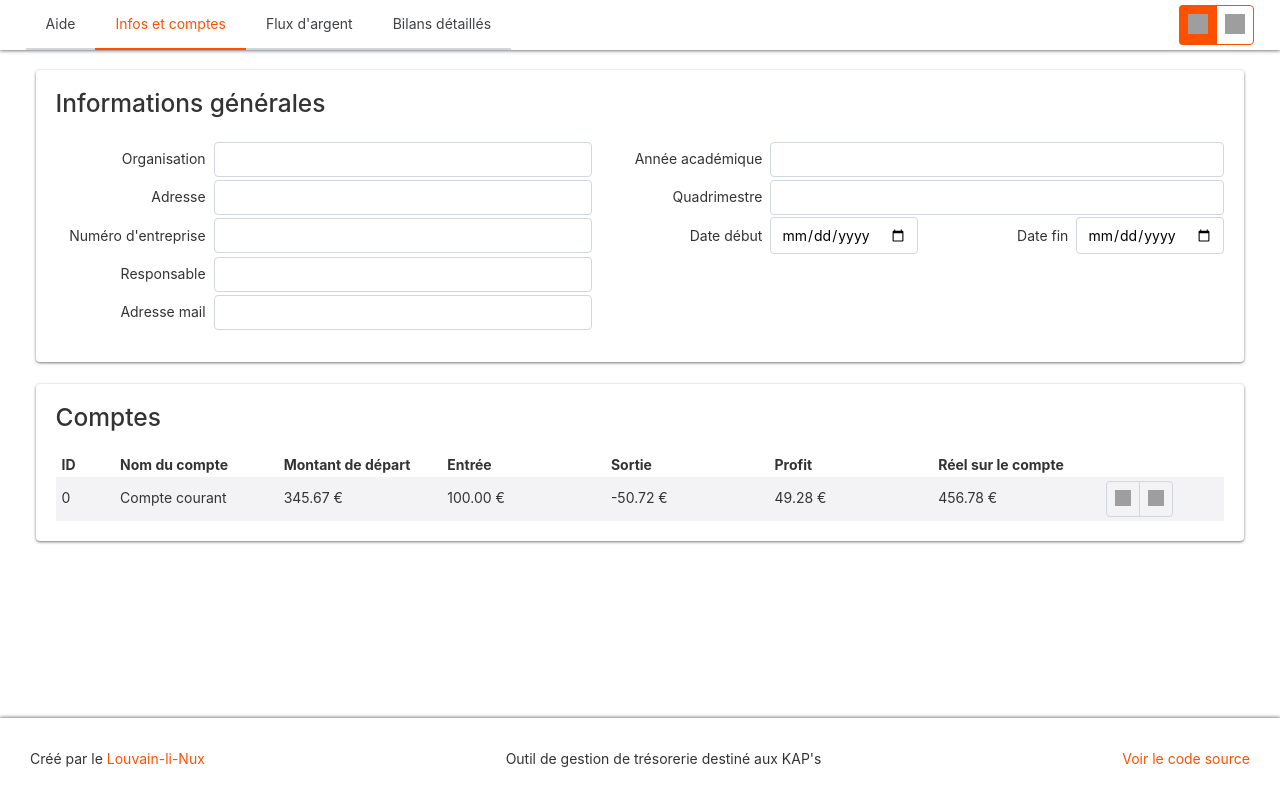
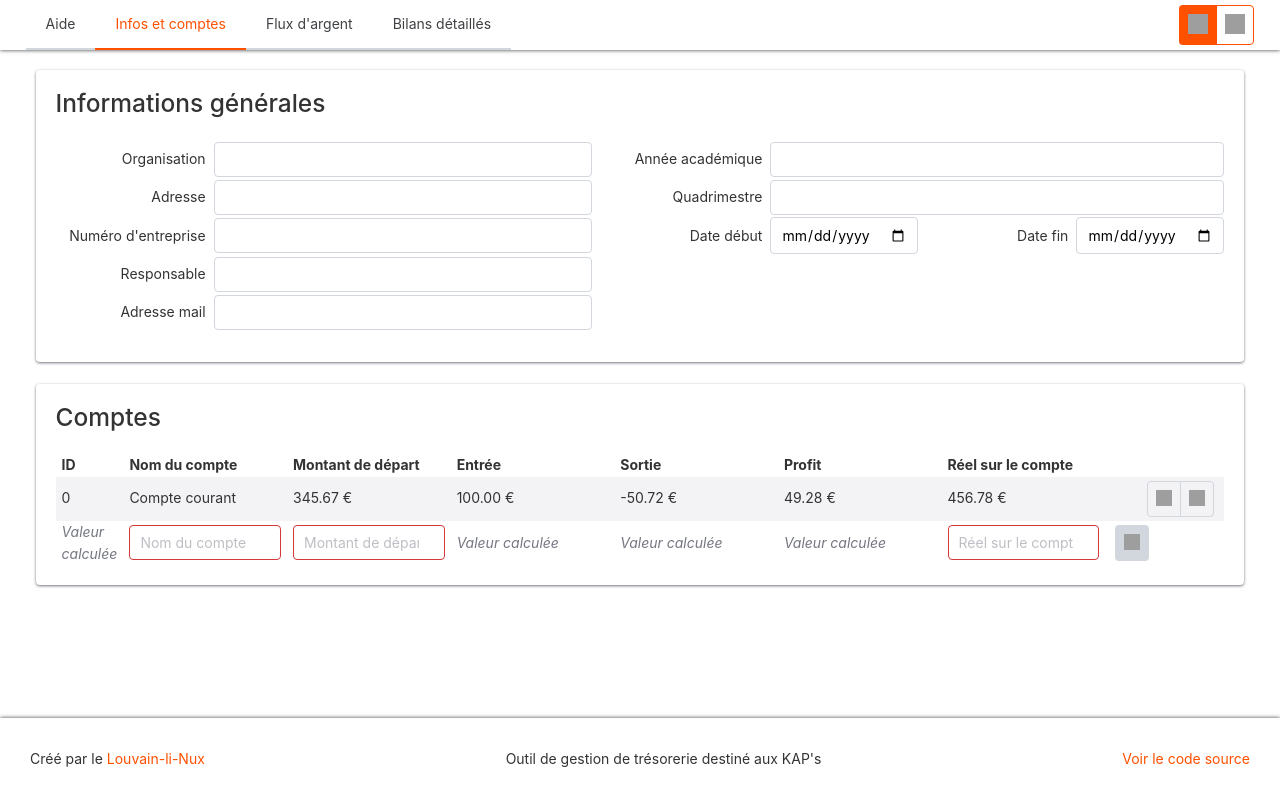
Before and after one commit to BhasherBEL/compta, a Svelte app: page / in a window 1280 px wide. Built offline with nearby package versions, Linux system fonts and the light colour scheme; grey boxes are pictures that could not be loaded.

Commit message:
adding new features to editableTable.svelte

```diff
--- a/src/components/editableTable.svelte
+++ b/src/components/editableTable.svelte
@@ -1,13 +1,15 @@
 <script lang="ts">
     import type { Writable } from "svelte/store"
     import type { GenericColumn } from "../utils"
-    import EditableValue from "./editableValue.svelte";
-    import Icon from "./icon.svelte";
+    import EditableValue from "./editableValue.svelte"
+    import Icon from "./icon.svelte"
     export let colgroup = []
     export let columns: {[index: string]: GenericColumn}
     export let dataStore: Writable<Object>;
-    export let validateChange: (arg0: Object) => boolean;
+    export let validateChange: (arg0: Object) => boolean
+    export let addNew: (arg0: Object) => void
     let dataBeingEdited = []
+    let newData = {}
 
     function toggleEditable(index: number) {
         if (dataBeingEdited.includes(index)) {
@@ -48,7 +50,7 @@
                     {/if}
                 </td>
             {/each}
-            <th class="grouped gapless">
+            <th class="grouped gapless pull-right">
                 <button class="button outline icon-only" on:click={() => toggleEditable(index)} disabled="{!validateChange(data)}">
                     <Icon icon="pencil"/>
                 </button>
@@ -59,4 +61,22 @@
             </th>
         </tr>
     {/each}
+    <tr>
+        <form id="new-data" on:submit|preventDefault={addNew}></form>
+        {#each Object.entries(columns) as [key, item]}
+            <td>
+            {#if item.nature === "input"}
+                <EditableValue bind:value={newData[key]} type="{item.type}" placeholder="{item.name}" required="{item.required}" form="new-data-"/>
+                {:else }
+                <i class="text-grey">Valeur calculée</i>
+                {/if}
+            </td>
+            {/each}
+        <td>
+            <label class="button icon-only">
+                <input type="submit" class="is-hidden" form="account-new">
+                <Icon icon="plus"/>
+            </label>
+        </td>
+    </tr>
 </table>
```
